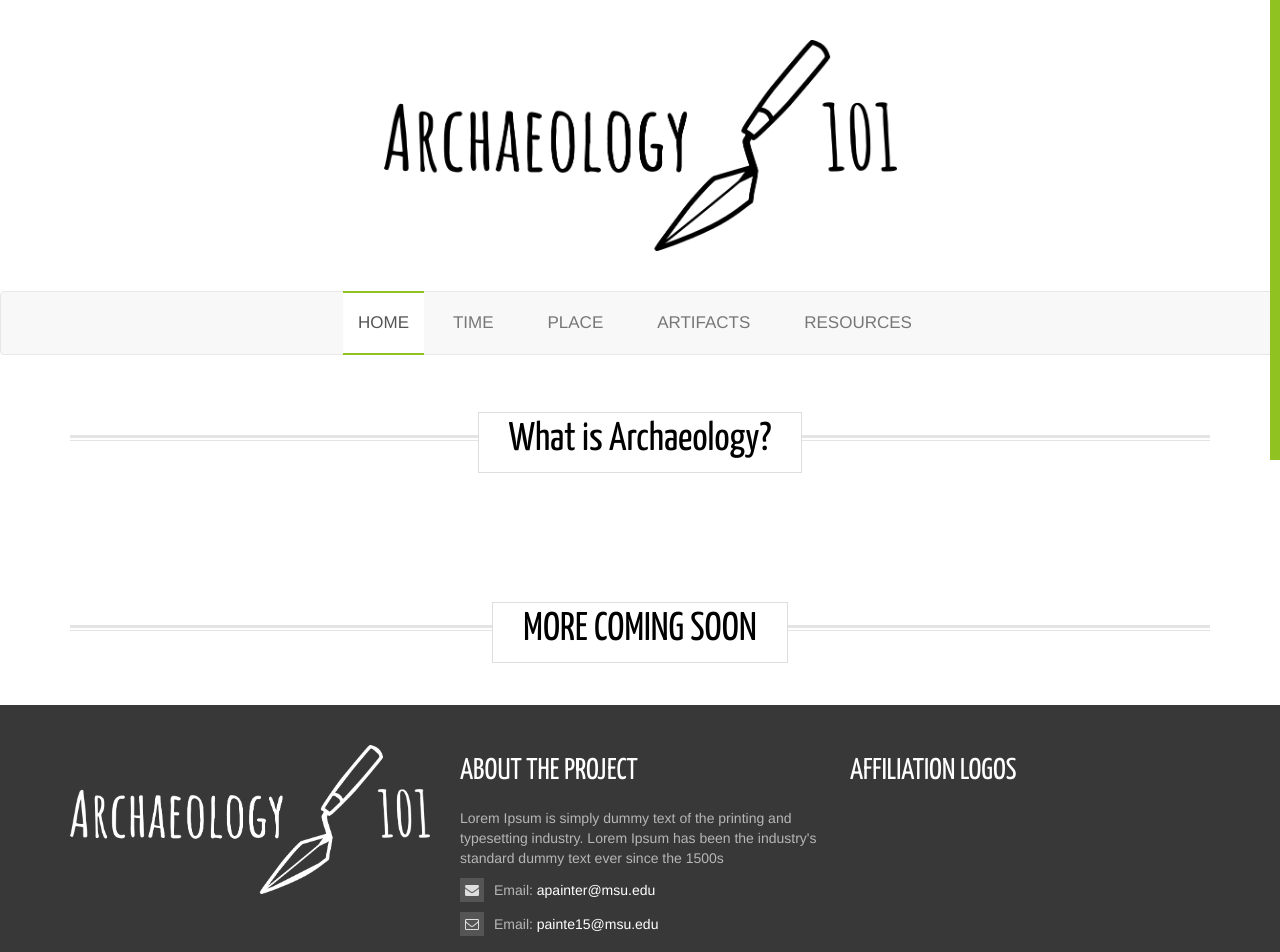
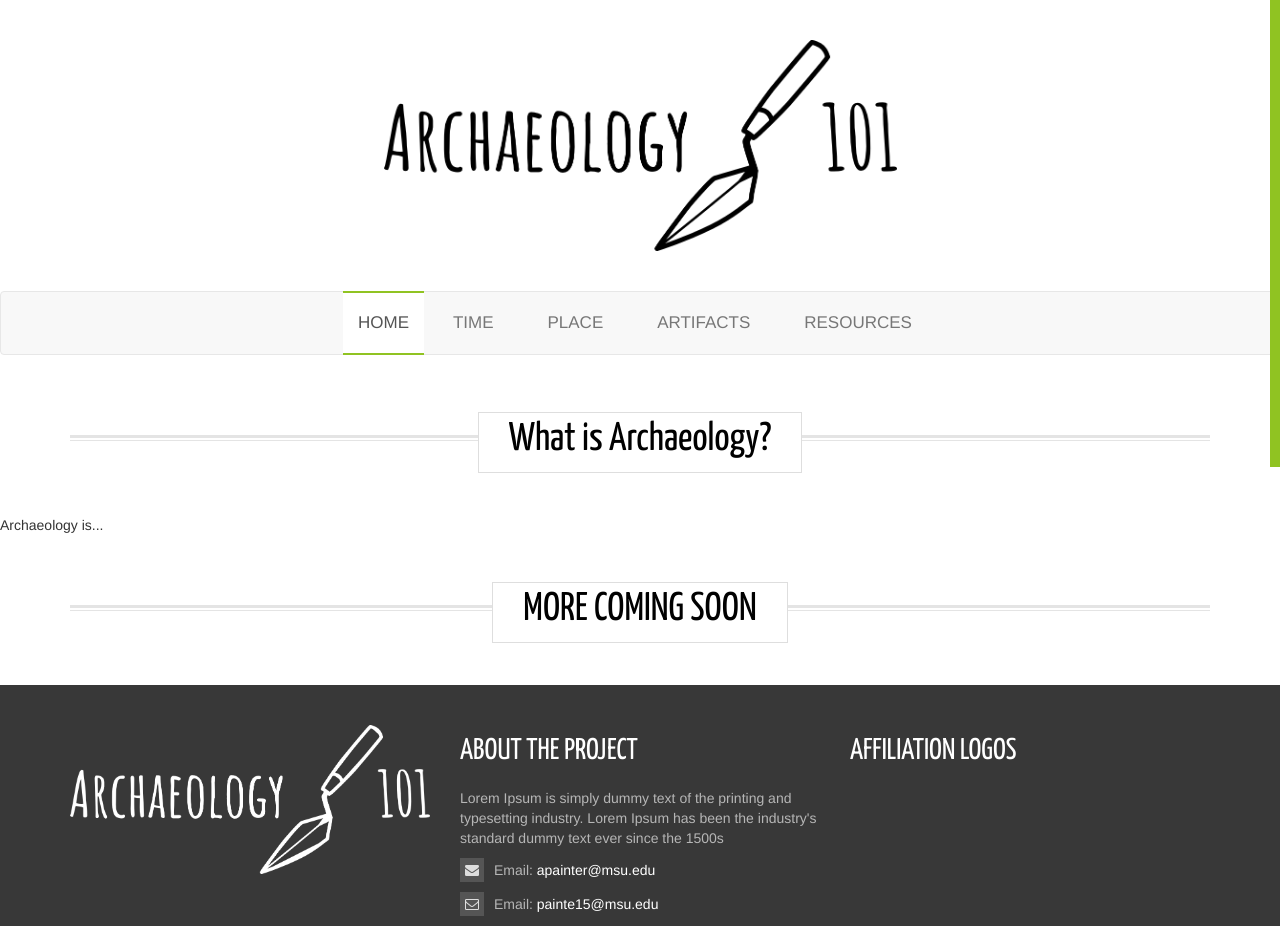
Before and after one commit to beyeraut/archaeology101, a plain HTML site: page index.html in a window 1280 px wide. Shown: the top 952 px of the page. Drawn offline with Linux system fonts and the light colour scheme.

Commit message:
trying to add paragraph

```diff
--- a/index.html
+++ b/index.html
@@ -165,7 +165,7 @@
 
 
 
-	<!-- CATAGORIE Start-->
+	<!-- What is Arch section Start-->
     <!-- ================================================= -->
 
 	<section id="catagorie">
@@ -181,6 +181,9 @@
 			</div>	<!-- End of /.row -->
 		</div>	<!-- End of /.container -->
 	</section>	<!-- End of Section -->
+
+		<div>
+			<p>Archaeology is...</p>
 
 
 	<!-- CATAGORIE Start-->
```
